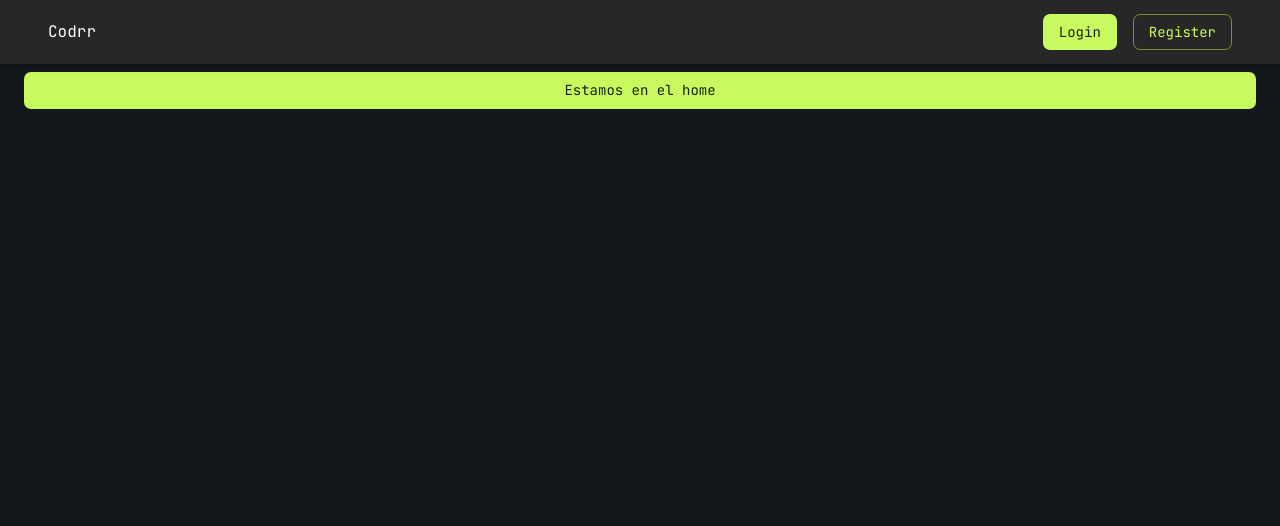
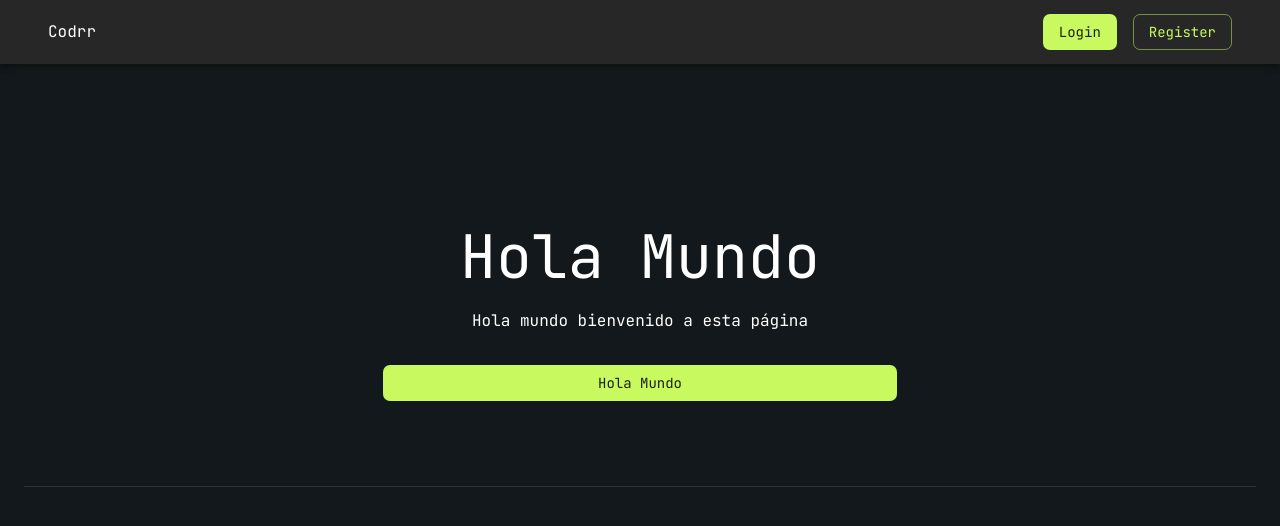
Before and after one commit to Scipio14/rickmorty-marketplace, a React (Create React App) app: page / in a window 1280 px wide. Shown: the top 526 px of the page. Built offline with nearby package versions, Linux system fonts and the light colour scheme.

Commit message:
Se crea el componente Header

```diff
--- a/src/common/Navbar.tsx
+++ b/src/common/Navbar.tsx
@@ -9,11 +9,13 @@ import {
   Typography,
   Stack,
 } from "@mui/material";
+import { useNavigate } from "react-router-dom";
 
 export const Navbar: React.FC<{}> = () => {
+  const navigate = useNavigate();
   return (
     <Box sx={{ flexGrow: 1 }}>
-      <AppBar position="fixed">
+      <AppBar position="sticky">
         <Toolbar>
           <Container maxWidth="xl">
             <Grid
@@ -27,7 +29,9 @@ export const Navbar: React.FC<{}> = () => {
               </Grid>
               <Grid item>
                 <Stack direction="row" spacing={2}>
-                  <Button variant="contained">Login</Button>
+                  <Button variant="contained" onClick={() => navigate("login")}>
+                    Login
+                  </Button>
                   <Button variant="outlined">Register</Button>
                 </Stack>
               </Grid>
--- /dev/null
+++ b/src/components/Header/index.tsx
@@ -0,0 +1,51 @@
+import React from "react";
+import { Box, Grid, Typography, Divider } from "@mui/material";
+
+type HeaderProps = {
+  title: string;
+  description: string;
+  element?: React.ReactNode | null;
+};
+
+export const HeaderComponent: React.FC<HeaderProps> = ({
+  title,
+  description,
+  element,
+}) => {
+  return (
+    <div>
+      <Box sx={{ width: "100%", height: "350px" }}>
+        <Grid
+          container
+          direction="row"
+          justifyContent="center"
+          alignItems="center"
+          sx={{ height: "100%" }}
+        >
+          <Grid item xs={5}>
+            <Grid
+              container
+              direction="column"
+              justifyContent="center"
+              alignItems="center"
+              sx={{ height: "100%" }}
+            >
+              <Grid item>
+                <Typography variant="h2">{title}</Typography>
+              </Grid>
+              <Grid item sx={{ mt: 2 }}>
+                <Typography>{description}</Typography>
+              </Grid>
+              {element !== undefined && (
+                <Grid item sx={{ mt: 4, width: "100%" }}>
+                  {element}
+                </Grid>
+              )}
+            </Grid>
+          </Grid>
+        </Grid>
+      </Box>
+      <Divider />
+    </div>
+  );
+};
--- a/src/components/index.ts
+++ b/src/components/index.ts
@@ -1 +1,2 @@
 export { Notification } from "./Notification";
+export { HeaderComponent } from "./Header";
--- a/src/pages/home/index.tsx
+++ b/src/pages/home/index.tsx
@@ -1,13 +1,20 @@
 import React from "react";
 import { Container, Button } from "@mui/material";
 import { useNotification } from "../../context/notification.context";
+import { HeaderComponent } from "components";
 
 export const HomePage: React.FC<{}> = () => {
   return (
     <Container sx={{ mt: 9 }} maxWidth="xl">
-      <Button fullWidth variant="contained">
-        Estamos en el home
-      </Button>
+      <HeaderComponent
+        title="Hola Mundo"
+        description="Hola mundo bienvenido a esta página"
+        element={
+          <Button fullWidth variant="contained">
+            Hola Mundo
+          </Button>
+        }
+      />
     </Container>
   );
 };
```
Also changed, not shown: 1 other file (tests, documents, lock files or other folders).
